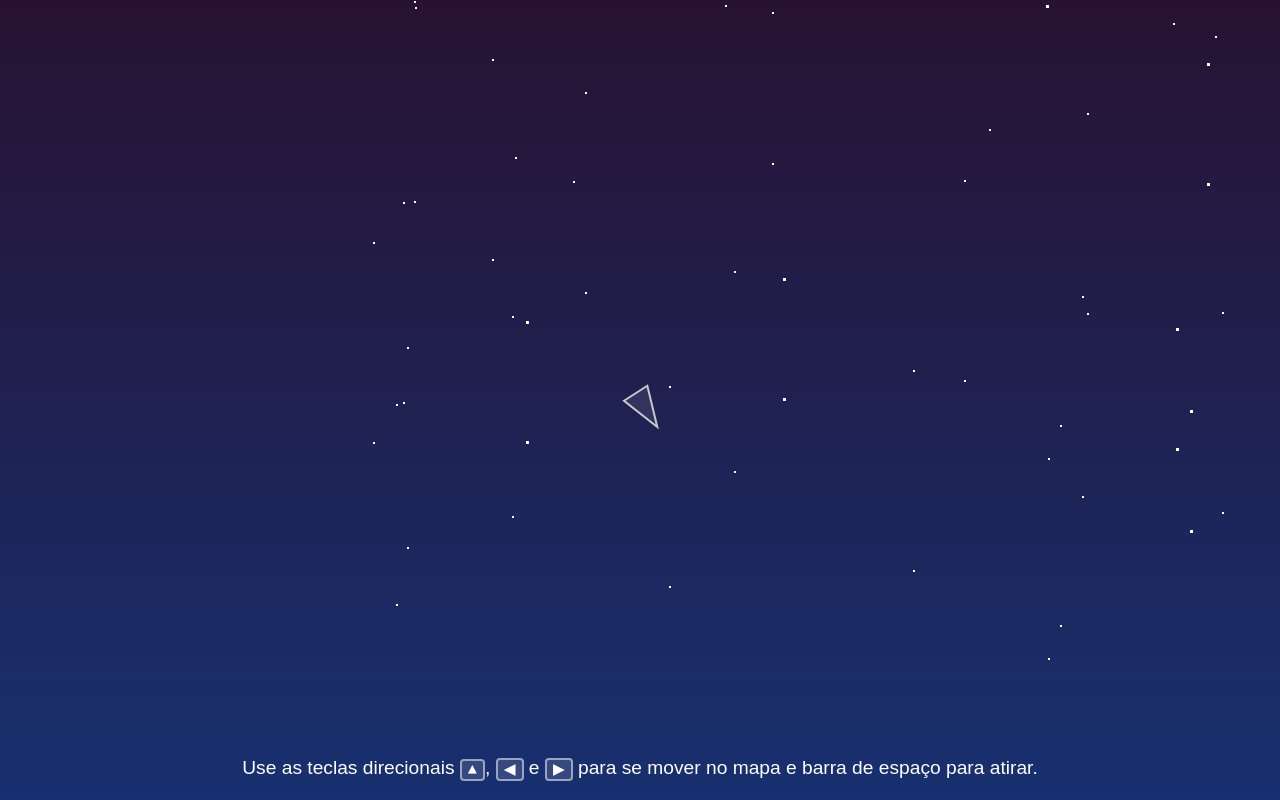
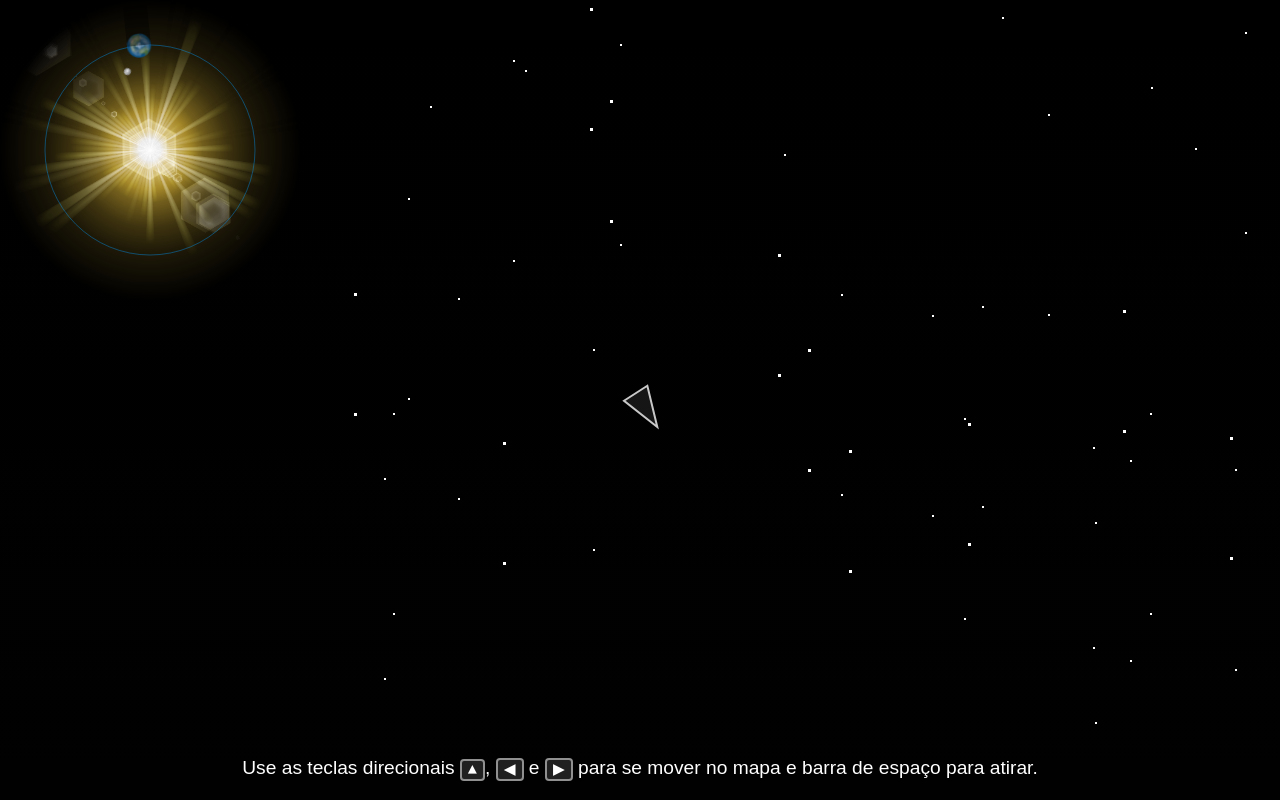
Before and after one commit to guiseek/warship.space, a website built with Vite: page index.html in a window 1280 px wide. Built offline with nearby package versions, Linux system fonts and the light colour scheme; animation ran at ten frames a second.

Commit message:
feat: solar system

```diff
--- a/index.html
+++ b/index.html
@@ -9,6 +9,7 @@
 
   <body>
     <canvas id="c"></canvas>
+    <canvas id="ss" width="300" height="300"></canvas>
 
     <div class="starfield medium">
       <div class="starfield__stars"></div>
--- a/src/bullet.ts
+++ b/src/bullet.ts
@@ -18,6 +18,7 @@ export class Bullet {
 
     if (this.i % 5 === 0) {
       const audio = new Audio(laser)
+      audio.volume = 0.1
       audio.play()
     }
 
--- a/src/main.ts
+++ b/src/main.ts
@@ -1,4 +1,5 @@
 import { Bullet } from './bullet'
+import { init } from './solar-system'
 
 import './style.scss'
 
@@ -31,8 +32,10 @@ ctx.strokeStyle = `rgb(0, 200, 200)`
 function drawBG(ctx: CanvasRenderingContext2D, height: number) {
   const gradient = ctx.createLinearGradient(0, 0, 0, height)
 
-  gradient.addColorStop(0, '#271232')
-  gradient.addColorStop(1, '#183070')
+  gradient.addColorStop(0, '#000000')
+  gradient.addColorStop(1, '#010101')
+  // gradient.addColorStop(0, '#271232')
+  // gradient.addColorStop(1, '#183070')
 
   ctx.fillStyle = gradient
 }
@@ -168,3 +171,7 @@ addEventListener('keyup', (e) => {
   }
   if (is) e.preventDefault()
 })
+
+
+
+init()
--- /dev/null
+++ b/src/solar-system.ts
@@ -0,0 +1,62 @@
+import sun from './assets/sun.png'
+import moon from './assets/moon.png'
+import earth from './assets/earth.png'
+
+const image = {
+  sun: new Image(),
+  moon: new Image(),
+  earth: new Image(),
+}
+
+const query = <T extends HTMLElement>(selector: string) =>
+  document.querySelector<T>(selector)!
+
+export function init() {
+  image.sun.src = sun
+  image.moon.src = moon
+  image.earth.src = earth
+  requestAnimationFrame(draw)
+}
+
+function draw() {
+  const canvas = query<HTMLCanvasElement>('#ss')!
+  const ctx = canvas.getContext('2d')!
+
+  ctx.globalCompositeOperation = 'destination-over'
+  ctx.clearRect(0, 0, 300, 300) // clear canvas
+
+  ctx.fillStyle = 'rgba(0, 0, 0, 0.4)'
+  ctx.strokeStyle = 'rgba(0, 153, 255, 0.4)'
+  ctx.save()
+  ctx.translate(150, 150)
+
+  // Earth
+  const time = new Date()
+  ctx.rotate(
+    ((2 * Math.PI) / 60) * time.getSeconds() +
+      ((2 * Math.PI) / 60000) * time.getMilliseconds()
+  )
+  ctx.translate(105, 0)
+  ctx.fillRect(0, -12, 40, 24) // Shadow
+  ctx.drawImage(image.earth, -12, -12)
+
+  // Moon
+  ctx.save()
+  ctx.rotate(
+    ((2 * Math.PI) / 6) * time.getSeconds() +
+      ((2 * Math.PI) / 6000) * time.getMilliseconds()
+  )
+  ctx.translate(0, 28.5)
+  ctx.drawImage(image.moon, -3.5, -3.5)
+  ctx.restore()
+
+  ctx.restore()
+
+  ctx.beginPath()
+  ctx.arc(150, 150, 105, 0, Math.PI * 2, false) // Earth orbit
+  ctx.stroke()
+
+  ctx.drawImage(image.sun, 0, 0, 300, 300)
+
+  window.requestAnimationFrame(draw)
+}
--- a/src/style.scss
+++ b/src/style.scss
@@ -8,6 +8,7 @@ body {
 }
 body {
   margin: 0;
+  background-color: black;
 }
 
 body {
@@ -15,23 +16,15 @@ body {
   flex-direction: column;
   align-content: space-between;
 }
+
 canvas {
   flex: 1;
-  // position:absolute;
+  position: fixed;
   top: 0;
   left: 0;
 
-  background-color: black;
+  // background-color: black;
 }
-
-// p {
-//   position:absolute;
-//   width:100vw;
-//   top:0;
-//   left:0;
-//   color:white;
-//   font:20px Verdana;
-// }
 
 footer {
   position: absolute;
@@ -57,3 +50,29 @@ kbd {
   padding: 0px 6px;
   font-size: 80%;
 }
+
+svg:not(:root) {
+  display: block;
+}
+
+.playable-code {
+  background-color: #f4f7f8;
+  border: none;
+  border-left: 6px solid #558abb;
+  border-width: medium medium medium 6px;
+  color: #4d4e53;
+  height: 100px;
+  width: 90%;
+  padding: 10px 10px 0;
+}
+
+.playable-canvas {
+  border: 1px solid #4d4e53;
+  border-radius: 2px;
+}
+
+.playable-buttons {
+  text-align: right;
+  width: 90%;
+  padding: 5px 10px 5px 26px;
+}
```
Also changed, not shown: src/assets/earth.png (added), src/assets/moon.png (added), src/assets/sun.png (added).
